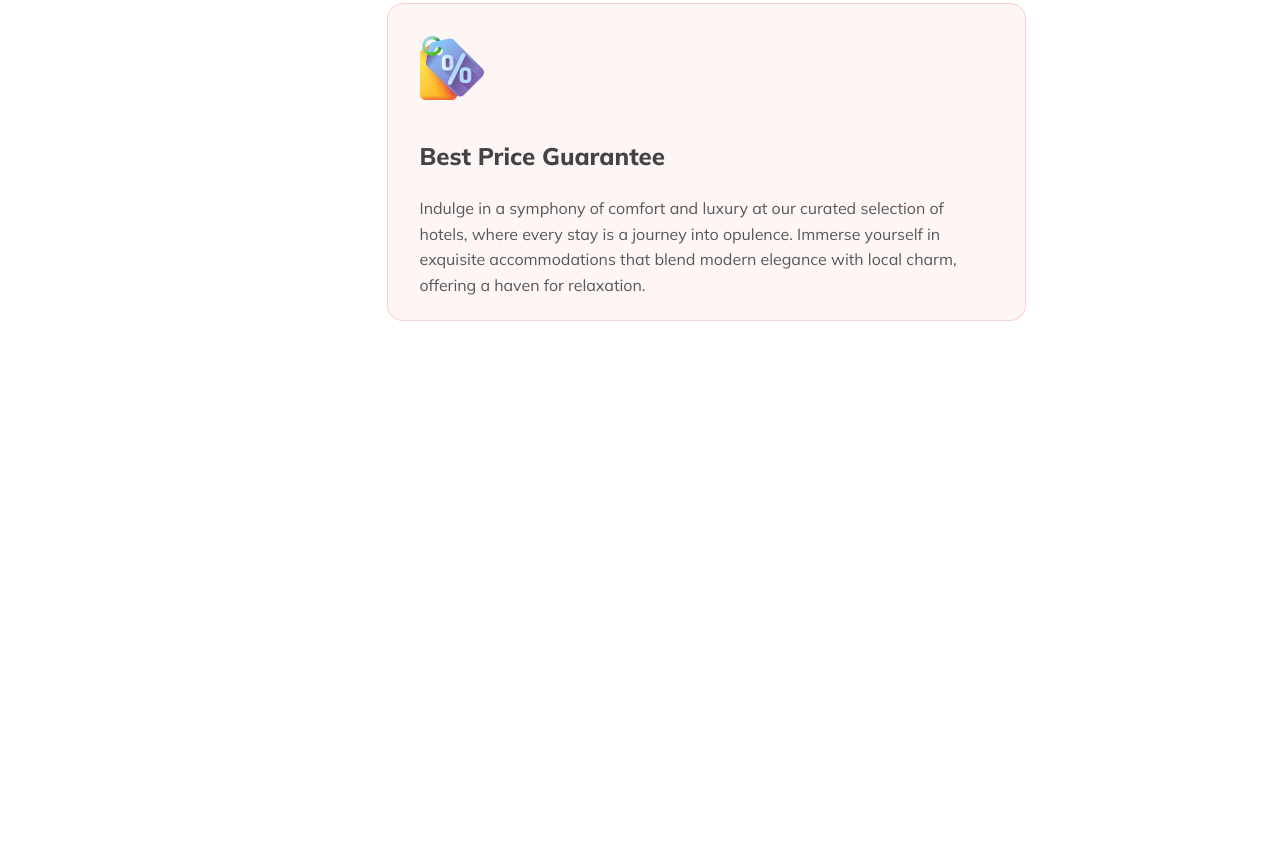
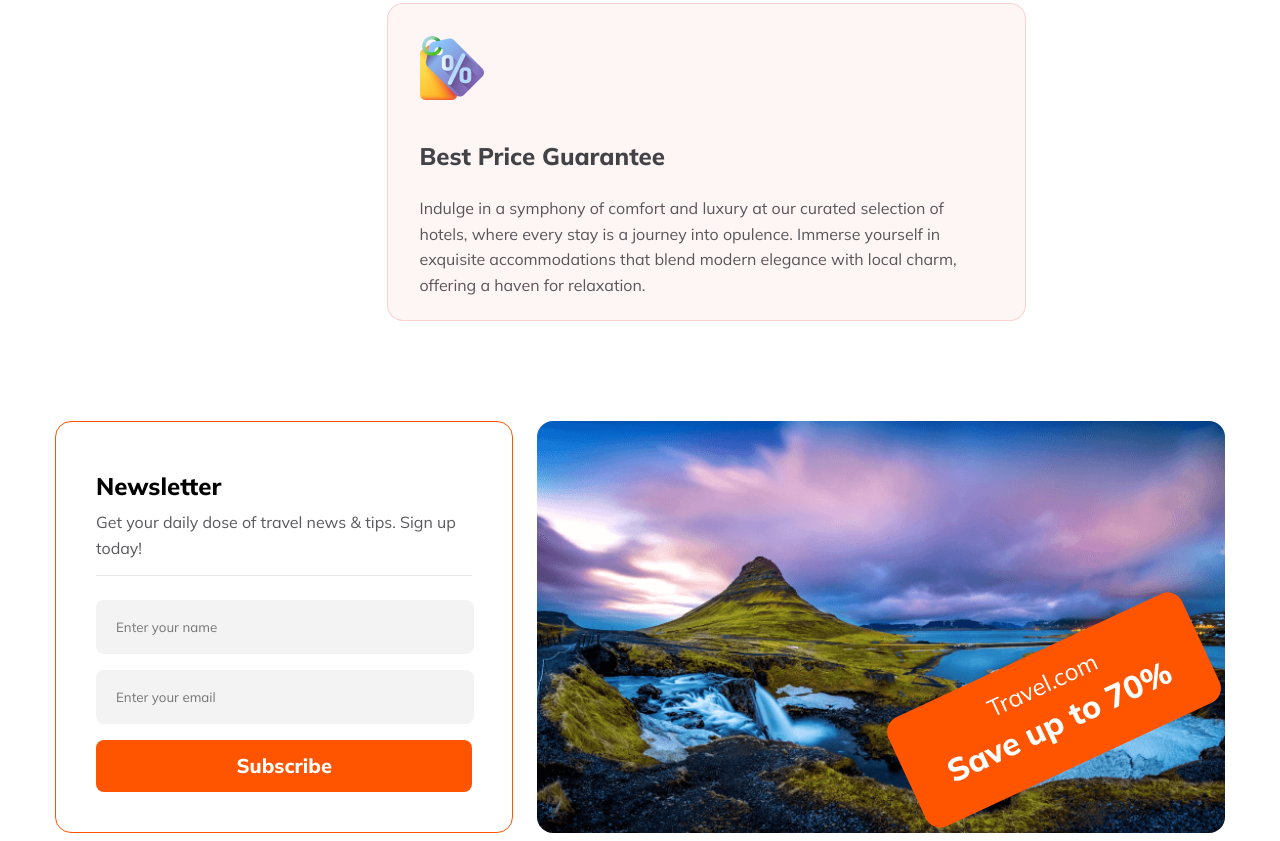
Before and after one commit to Munir102/A2-Hero-Travel, a plain HTML site: page index.html in a window 1280 px wide. Shown: the part 2973-3814 px from the top of the page. Before the commit the page ends 3302 px from the top, so only its background shows below. Drawn offline with Linux system fonts and the light colour scheme.

Commit message:
Newsletter responsive done for mobile devices.

```diff
--- a/assets/style.css
+++ b/assets/style.css
@@ -407,7 +407,87 @@ h2{
     margin: 0 auto;
 }
 
+/* newsletter part start */
+.newsletter_part{
+    margin-top: 100px;
+}
 
+.newsletter_area{
+    display: grid;
+    grid-template-columns: .8fr 1.2fr;
+    gap: 24px;
+}
+
+.newsletter_content{
+    border-radius: 16px;
+    border: 1px solid #FF5400;
+    padding: 40px;
+}
+
+.newsletter_content h3{
+    font-size: 24px;
+    font-weight: 800;
+}
+.newsletter_content p{
+    color: var(--p-tag);
+    font-size: 16px;
+    font-weight: 400;
+    border-bottom: 1px solid rgba(19, 19, 24, 0.10);
+    padding-bottom: 14px;
+}
+
+.newsletter_content input{
+    width: calc(100% - 20px);
+    height: 52px;
+    border-radius: 8px;
+    background: rgba(19, 19, 24, 0.05);
+    border: 0;
+    margin-bottom: 16px;
+    padding-left: 20px;
+}
+
+.primary_btn2{
+    border-radius: 8px;
+    background: #FF5400;
+    border: none;
+    font-size: 20px;
+    font-weight: 800;
+    cursor: pointer;
+    width: 100%;
+    height: 52px;
+    color: #FFF;
+}
+
+.save_banner{
+    border-radius: 16px;
+    background: url(./img/Rectangle\ 8\ \(1\).png), lightgray 50%;
+    background-repeat: no-repeat;
+    background-position: center;
+    background-size: cover;
+    text-align: center;
+}
+
+.banner_box{
+    border-radius: 16px;
+    width: 324px;
+    height: 120px;
+    position: relative;
+    transform: rotate(-25deg);
+    background: var(--secondary-color);
+    translate: 355px 205px;
+}
+
+.save_banner p{
+    font-size: 24px;
+    font-weight: 400;
+    color: #FFF;
+    padding-top: 20px;
+}
+.save_banner h2{
+    font-size: 32px;
+    font-weight: 800;
+    color: #FFF;
+}
 /* main section end */
 
 
@@ -600,5 +680,40 @@ h2{
         padding-bottom: 16px;
     }
 
+    /* newsletter */
+    .newsletter_part{
+        margin-top: 50px;
+    }
+
+    .newsletter_area{
+        display: flex;
+        flex-direction: column;
+    }
+
+    .newsletter_content h3{
+        font-size: 20px;
+        font-weight: 800;
+    }
+    .newsletter_content p{
+        font-size: 14px;
+        font-weight: 400;
+    }
+
+    .save_banner{
+        width: 100%;
+        height: 500px;
+    }
+    .banner_box{
+        translate: 285px 332px;
+        width: 250px;
+        height: 100px;
+    }
+
+    .save_banner p{
+        font-size: 15px;
+    }
+    .save_banner h2{
+        font-size: 21px;
+    }
 
 }
--- a/index.html
+++ b/index.html
@@ -137,6 +137,25 @@
                 </div>
             </div>
         </section>
+        <section class="newsletter_part">
+            <div class="container">
+                <div class="newsletter_area">
+                    <div class="newsletter_content">
+                        <h3>Newsletter</h3>
+                        <p>Get your daily dose of travel news & tips. Sign up today!</p>
+                        <input type="text" placeholder="Enter your name">
+                        <input type="email" name="" id="" placeholder="Enter your email">
+                        <button class="primary_btn2">Subscribe</button>
+                    </div>
+                    <div class="save_banner">
+                        <div class="banner_box">
+                            <p>Travel.com</p>
+                            <h2>Save up to 70%</h2>
+                        </div>
+                    </div>
+                </div>
+            </div>
+        </section>
     </main>
     <footer></footer>
 </body>
```
